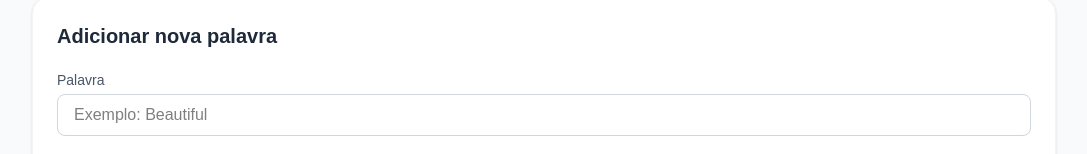
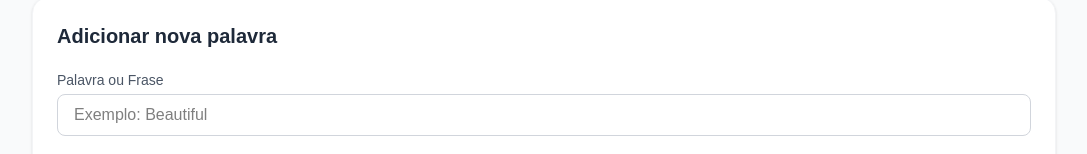
Before and after one commit to eugeniocachiombo/my-english-notes, a Next.js app: page /web/notes in a window 1280 px wide. Shown: the part 143-297 px from the top of the page, without its empty margins (96-1183 px from the left). Built offline with nearby package versions, Linux system fonts and the light colour scheme; no server answers; the database is empty.

Commit message:
perf:  informar frase na label

```diff
--- a/app/web/notes/page.tsx
+++ b/app/web/notes/page.tsx
@@ -109,7 +109,7 @@ export default function NotesPage() {
           <form onSubmit={save} className="space-y-4">
             <div>
               <label className=" mb-1 block text-sm font-medium text-gray-600">
-                Palavra
+                Palavra ou Frase
               </label>
 
               <input
```
